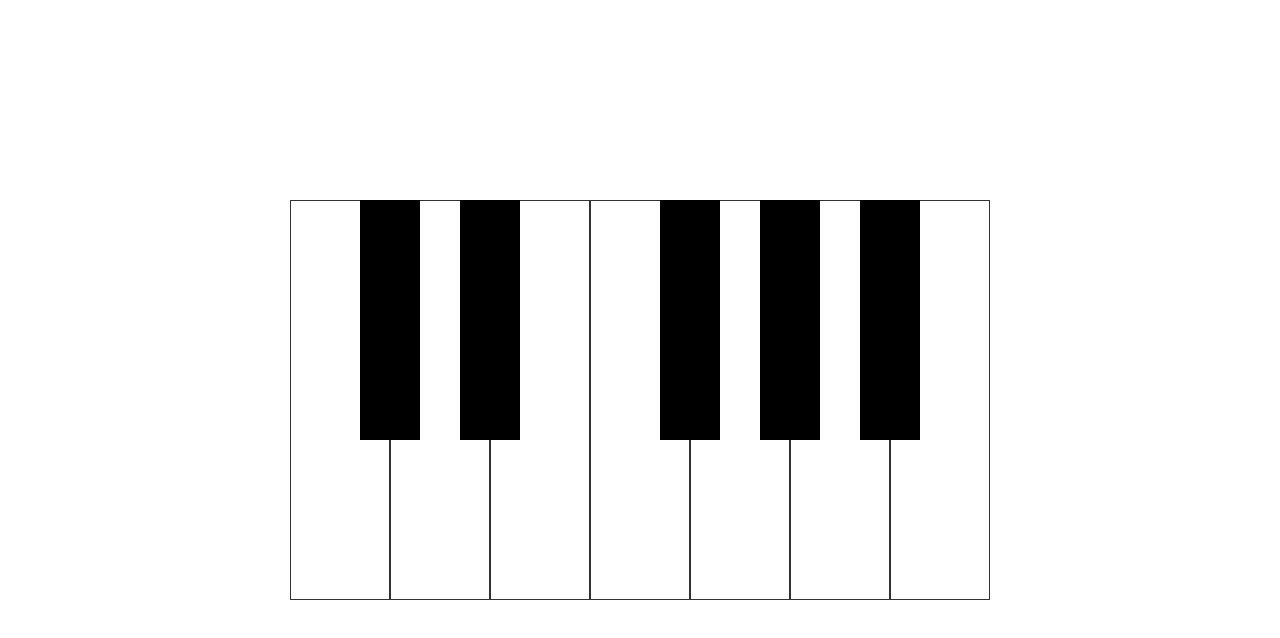
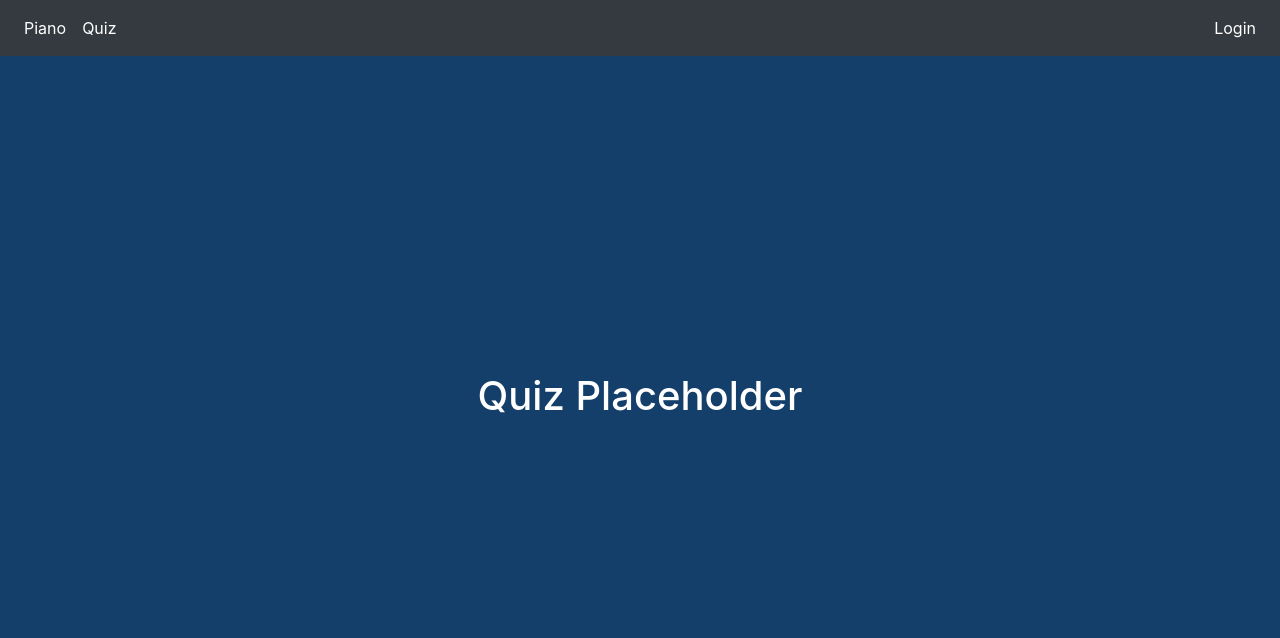
Before and after one commit to Reed22/MusicMakers, a React (Create React App) app: page /quiz in a window 1280 px wide. Shown: the top 638 px of the page. Built offline with nearby package versions, Linux system fonts and the light colour scheme; no server answers.

Commit message:
add initial layout and design

```diff
--- a/public/index.css
+++ b/public/index.css
@@ -4,8 +4,12 @@
   box-sizing: border-box;
 }
 
+html body {
+  background-color: #143f6b;
+  color: white;
+}
+
 body {
-  background-color: #143f6b;
   margin: 0;
   min-height: 100vh;
   display: flex;
@@ -29,6 +33,6 @@ body {
 .white {
   width: 100px;
   height: 400px;
-  /*background-color: white;*/
+  background-color: white;
   border: 1px solid #333;
 }
--- a/src/components/App.jsx
+++ b/src/components/App.jsx
@@ -1,14 +1,23 @@
 import React from 'react';
-import { BrowserRouter as Router, Switch, Route, Link } from 'react-router-dom';
-// import Header from './general/Header';
+import { BrowserRouter as Router, Switch, Route } from 'react-router-dom';
+
+import Header from './Header';
+import Quiz from './Quiz';
+import Login from './Login';
 import Piano from './Piano';
+import GenericMessage from './GenericMessage';
 
 export default function App() {
   return (
     <Router>
       <div>
-        <Piano />
-        <Switch />
+        <Header />
+        <Switch>
+          <Route exact path="/login" key="/login" render={() => <Login />} />
+          <Route exact path="/quiz" key="/quiz" render={() => <Quiz />} />
+          <Route exact path="/" key="/" render={() => <Piano />} />
+          <Route path="*" render={() => <GenericMessage message="404" />} />
+        </Switch>
       </div>
     </Router>
   );
--- /dev/null
+++ b/src/components/GenericMessage.jsx
@@ -0,0 +1,11 @@
+import React from 'react';
+import PropTypes from 'prop-types';
+
+export default function GenericMessage(props) {
+  const { message } = props;
+  return <h1 className="text-center pt-5">{message}</h1>;
+}
+
+GenericMessage.propTypes = {
+  message: PropTypes.string.isRequired,
+};
--- /dev/null
+++ b/src/components/Header.jsx
@@ -0,0 +1,35 @@
+import React from 'react';
+import { Link } from 'react-router-dom';
+import './navigation.css';
+
+export default function Header() {
+  return (
+    <nav className="navbar navbar-expand navbar-light bg-dark fixed-top">
+      {/* left side links */}
+      <div className="collapse navbar-collapse">
+        <ul className="navbar-nav">
+          <li className="nav-item">
+            <Link className="nav-link text-white" to="/">
+              Piano
+            </Link>
+          </li>
+          <li className="nav-item">
+            <Link className="nav-link text-white" to="/quiz">
+              Quiz
+            </Link>
+          </li>
+        </ul>
+      </div>
+      {/* right side links */}
+      <div className="collapse navbar-collapse">
+        <ul className="navbar-nav ml-auto">
+          <li className="nav-item">
+            <Link className="nav-link text-white" to="/login">
+              Login
+            </Link>
+          </li>
+        </ul>
+      </div>
+    </nav>
+  );
+}
--- /dev/null
+++ b/src/components/Login.jsx
@@ -0,0 +1,5 @@
+import React from 'react';
+
+export default function Login() {
+  return <h1 className="text-center">Login Placeholder</h1>;
+}
--- /dev/null
+++ b/src/components/Quiz.jsx
@@ -0,0 +1,5 @@
+import React from 'react';
+
+export default function Quiz() {
+  return <h1 className="text-center">Quiz Placeholder</h1>;
+}
--- /dev/null
+++ b/src/components/navigation.css
@@ -0,0 +1,3 @@
+.nav-link:hover {
+  text-decoration: underline !important;
+}
```
Also changed, not shown: 1 other file (tests, documents, lock files or other folders).
